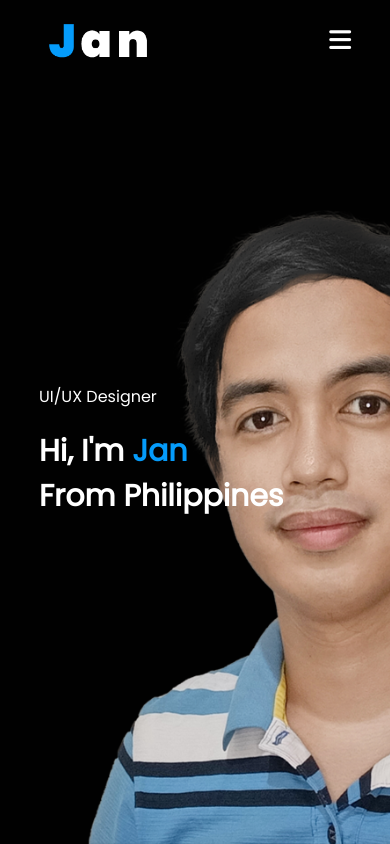
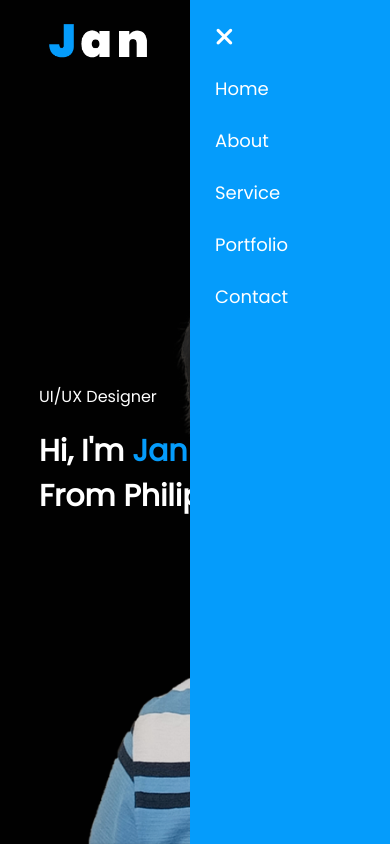
Before and after one commit to janjeyrald/jancortezportfolio, a plain HTML site: page index.html in a window 390 px wide. Both pictures are taken after a click on the icon 340 px from the left and 40 px from the top of the page. Shown: the top 844 px of the page. Drawn offline with Linux system fonts and the light colour scheme.

Commit message:
menu show hide in mobile

```diff
--- a/index.html
+++ b/index.html
@@ -22,10 +22,10 @@
             <li><a href="#services">Service</a></li>
             <li><a href="#portfolio">Portfolio</a></li>
             <li><a href="#contact">Contact</a></li>
-            <i class="fas fa-times" onclick="closemenu()"></i>
+            <i class="fas fa-times" onclick="closeMenu()"></i>
 
           </ul>
-          <i class="fas fa-solid fa-bars" onclick="openmenu()"></i>
+          <i class="fas fa-solid fa-bars" onclick="openMenu()"></i>
         </nav>
         <div class="header-text">
           <p>UI/UX Designer</p>
--- a/scripts/menu.js
+++ b/scripts/menu.js
@@ -1,7 +1,9 @@
 var sidemenu = document.getElementById("sidemenu");
-function openmenu(){
-    sidemenu.style.right="0";
-}
-function closemenu(){
-    sidemenu.style.right = "-200px";
-}
+function openMenu() {
+    sidemenu.classList.add("show_menu");
+    sidemenu.classList.remove("hide_menu");
+   }
+   function closeMenu() {
+    sidemenu.classList.add("hide_menu");
+    sidemenu.classList.remove("show_menu");
+   }
--- a/style.css
+++ b/style.css
@@ -327,17 +327,26 @@ nav .fas{
     .header-text h1{
         font-size: 30px;
     }
-    #sidemenu{display: none;}
+    #sidemenu{
+        width: -200px;
+    }
     nav .fas{
         display: block;
         font-size: 25px;
+    }
+    .show_menu{
+        display: block;
+        margin-right: 200px;
+    }
+    .hide.menu{
+        display: none;
     }
     nav ul {
         background: #059cfb;
         position: fixed;
         top: 0;
-        right: 0;
-        width: -200px;
+        right: -200px;
+        width: 200px;
         height: 100vh;
         padding-top: 50px;
         z-index: 2;
```
